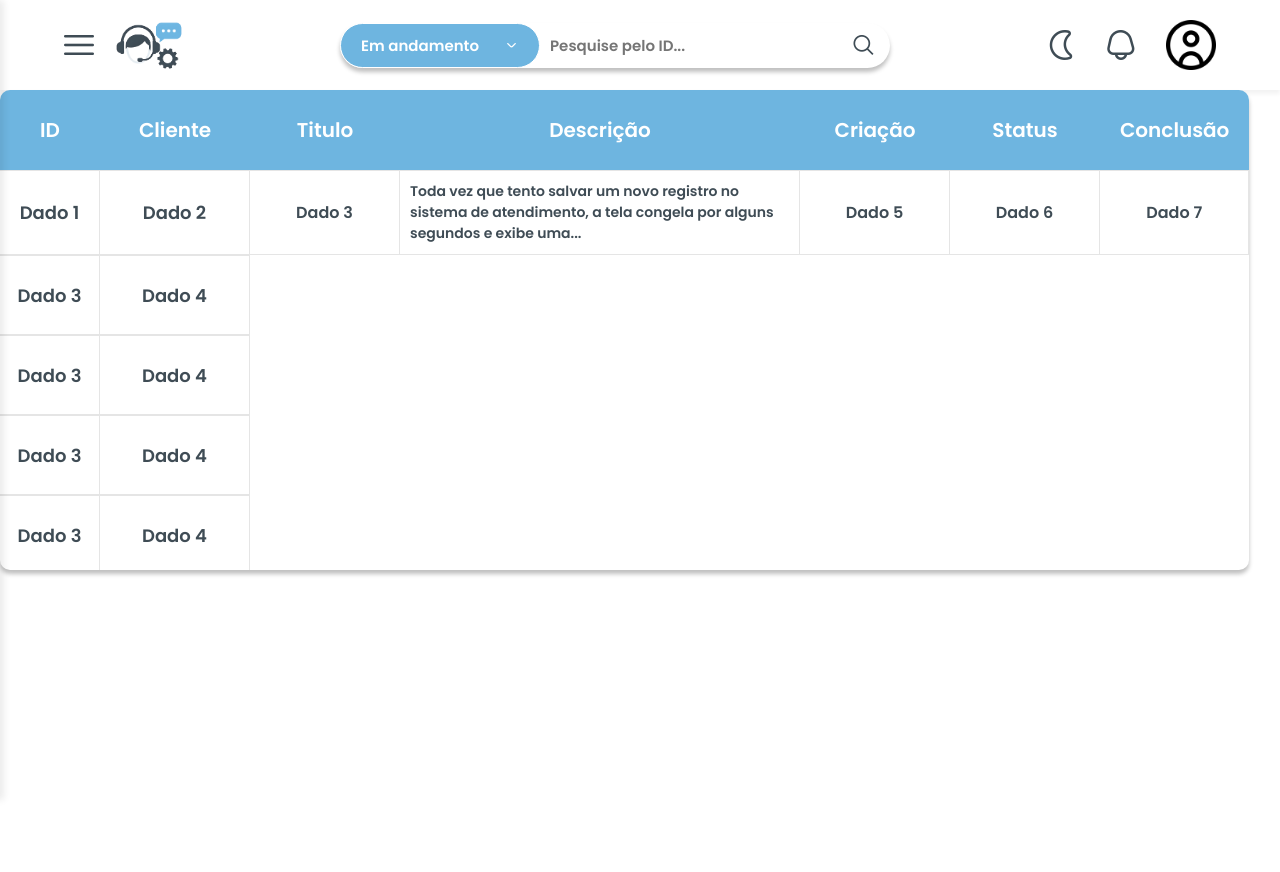
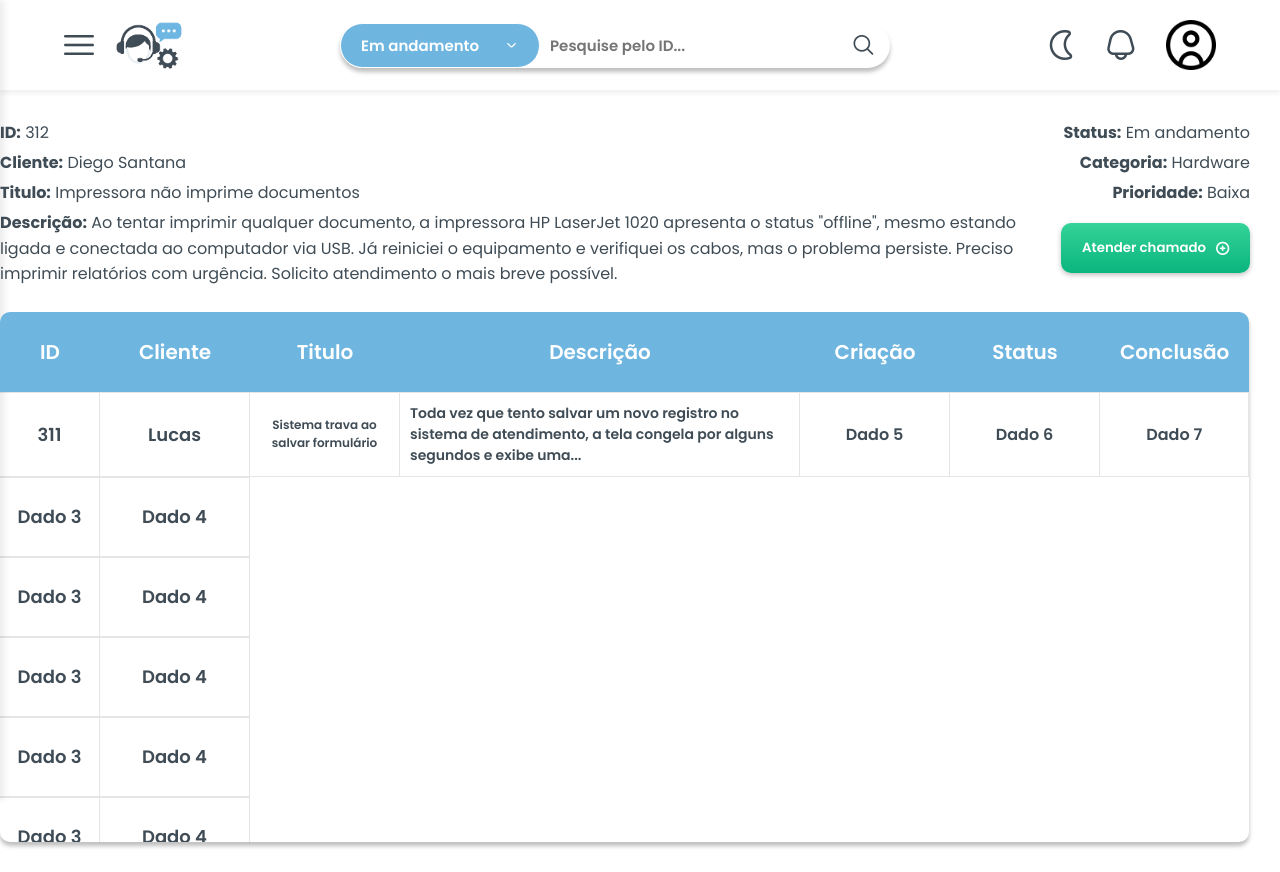
Before and after one commit to victorvlone/TechHelpDesk, a React (Vite) app in the folder TechHelpDesk/: page / in a window 1280 px wide. Before the commit the page ends 800 px from the top, so only its background shows below. Built offline with nearby package versions, Linux system fonts and the light colour scheme.

Commit message:
feat: Criar componente com o chamado selecionado

```diff
--- a/TechHelpDesk/src/App.css
+++ b/TechHelpDesk/src/App.css
@@ -1,3 +1,5 @@
-body {
-  background-color: white;
+.tecnico-content{
+  padding: 30px;
+  position: absolute;
+  right: 0;
 }
--- a/TechHelpDesk/src/App.jsx
+++ b/TechHelpDesk/src/App.jsx
@@ -1,8 +1,9 @@
 import { useState } from "react";
 import "./App.css";
 import Header from "./components/Header/Header";
-import Sidebar from "./components/SideBar/SideBar";
+import Sidebar from "./components/SideBar/Sidebar";
 import Table from "./components/Table/Table";
+import ChamadoSleecionado from "./components/ChamadoSelecionado/ChamadoSelecionado";
 
 function App() {
   const [showSidebar, setShowSidebar] = useState(false);
@@ -10,7 +11,11 @@ function App() {
     <>
       <Header setShowSidebar={setShowSidebar} />
       <Sidebar showSidebar={showSidebar} setShowSidebar={setShowSidebar} />
+      <div className="tecnico-content">
+
+      <ChamadoSleecionado />
       <Table />
+      </div>
     </>
   );
 }
--- a/TechHelpDesk/src/components/ChamadoSelecionado/ChamadoSelecionado.css
+++ b/TechHelpDesk/src/components/ChamadoSelecionado/ChamadoSelecionado.css
@@ -0,0 +1,39 @@
+.chamados-container{
+    width: 1250px;
+}
+.chamados-content{
+    width: 100%;
+    display: flex;
+    justify-content: space-between;
+    padding-bottom: 5px;
+    align-items: center;
+}
+.chamados-content button{
+    border: none;
+    border-radius: 10px;
+    width: 200px;
+    height: 50px;
+    background: linear-gradient(to bottom, #34d399, #0ab57e);
+    color: white;
+    font-weight: 600;
+    box-shadow: 0 2px 5px rgba(0, 0, 0, 0.25);
+    display: flex;
+    align-items: center;
+    justify-content: center;
+    gap: 10px;
+    font-family: "Poppins", sans-serif;
+    transition: box-shadow 0.3s ease;
+    cursor: pointer;
+}
+.chamados-content button:hover{
+  box-shadow: 0 4px 10px rgba(52, 211, 153, 0.5);
+}
+.descricao{
+    width: 90%;
+}
+.descricao p {
+  white-space: normal;
+  word-wrap: break-word;
+  line-height: 1.6;
+  font-size: 16px;
+}
--- a/TechHelpDesk/src/components/ChamadoSelecionado/ChamadoSelecionado.jsx
+++ b/TechHelpDesk/src/components/ChamadoSelecionado/ChamadoSelecionado.jsx
@@ -1,2 +1,27 @@
-function ChamadoSleecionado() {}
+import "./ChamadoSelecionado.css"
+
+function ChamadoSleecionado() {
+    return (
+        <div className="chamados-container">
+            <div className="chamados-content">
+                <p><b>ID:</b> 312 </p>
+                <p><b>Status:</b> Em andamento</p>
+            </div>
+            <div className="chamados-content">
+                <p><b>Cliente:</b> Diego Santana</p>
+                <p><b>Categoria:</b> Hardware</p>
+            </div>
+            <div className="chamados-content">
+                <p><b>Titulo:</b> Impressora não imprime documentos</p>
+                <p><b>Prioridade:</b> Baixa</p>
+            </div>
+            <div className="chamados-content">
+                <div className="descricao">
+                <p><b>Descrição:</b> Ao tentar imprimir qualquer documento, a impressora HP LaserJet 1020 apresenta o status "offline", mesmo estando ligada e conectada ao computador via USB. Já reiniciei o equipamento e verifiquei os cabos, mas o problema persiste. Preciso imprimir relatórios com urgência. Solicito atendimento o mais breve possível.</p>
+                </div>
+                <button>Atender chamado<i class="fi fi-br-add"></i></button>
+            </div>
+        </div>
+    )
+}
 export default ChamadoSleecionado;
--- a/TechHelpDesk/src/components/Table/Table.css
+++ b/TechHelpDesk/src/components/Table/Table.css
@@ -2,6 +2,7 @@
   width: max-content;
   box-shadow: 0 4px 4px rgba(0, 0, 0, 0.25);
   border-radius: 10px;
+  margin-top: 20px;
 }
 .table-content table {
   min-width: 100%;
@@ -20,7 +21,7 @@ table {
 }
 .table-content {
   overflow-x: auto;
-  height: 400px;
+  height: 450px;
   width: 100%;
 }
 th {
@@ -70,6 +71,9 @@ td:nth-child(1),
 td:nth-child(2) {
   font-size: 18px;
 }
+td:nth-child(3){
+  font-size: 12px;
+}
 td:nth-child(4) {
   text-align: left;
   font-size: 14px;
--- a/TechHelpDesk/src/components/Table/Table.jsx
+++ b/TechHelpDesk/src/components/Table/Table.jsx
@@ -40,9 +40,9 @@ function Table() {
           </colgroup>
           <tbody>
             <tr>
-              <td>Dado 1</td>
-              <td>Dado 2</td>
-              <td>Dado 3</td>
+              <td>311</td>
+              <td>Lucas</td>
+              <td>Sistema trava ao salvar formulário</td>
               <td>
                 Toda vez que tento salvar um novo registro no sistema de
                 atendimento, a tela congela por alguns segundos e exibe uma...
```
